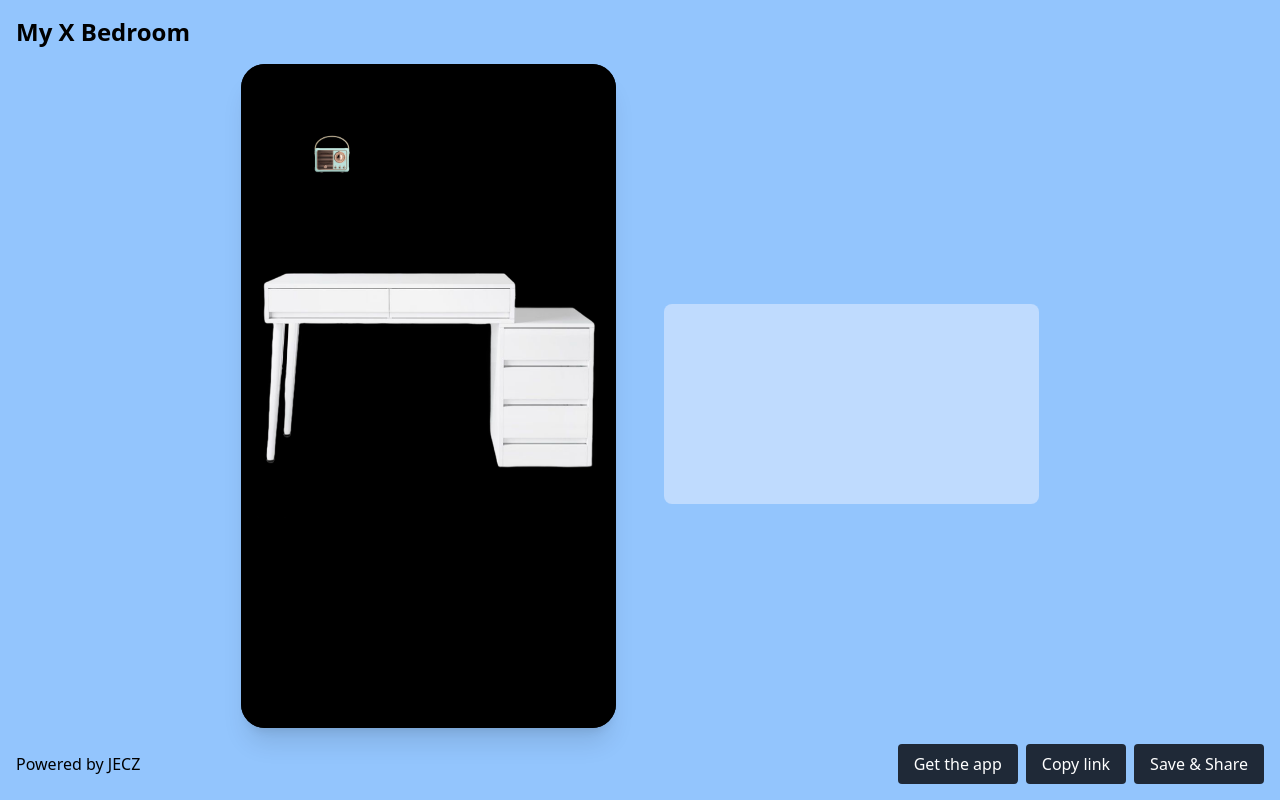
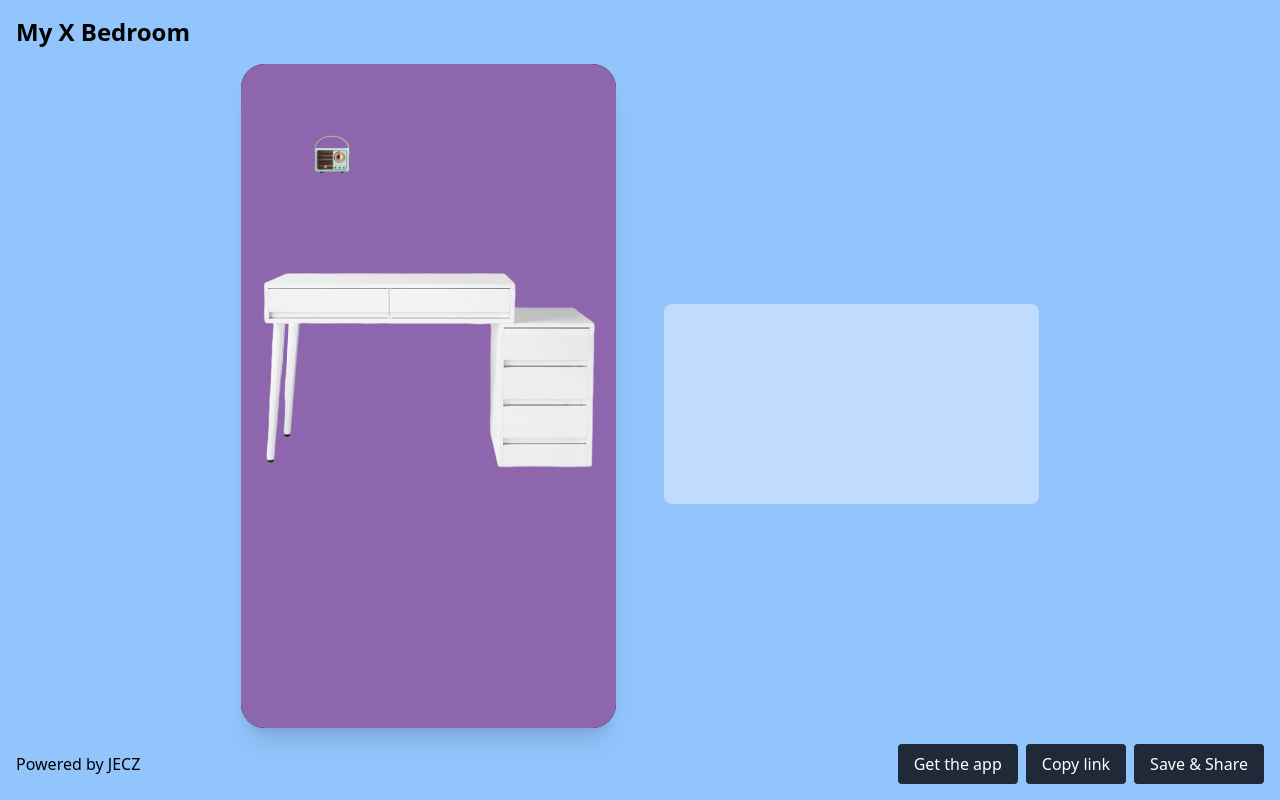
Before and after one commit to emmyxth/xhackathon, a Next.js app: page /bedroom in a window 1280 px wide. Built offline with nearby package versions, Linux system fonts and the light colour scheme.

Commit message:
random background image

```diff
--- a/src/components/EditableComponent.tsx
+++ b/src/components/EditableComponent.tsx
@@ -25,12 +25,25 @@ const EditableComponent: React.FC = () => {
     // Add more elements as needed
   ]);
 
+  const getRandomColor = () => {
+    const letters = "0123456789ABCDEF";
+    let color = "#";
+    for (let i = 0; i < 6; i++) {
+      color += letters[Math.floor(Math.random() * 16)];
+    }
+    return color;
+  };
   const addElement = (element: Element) => {
     setElements([...elements, element]);
   };
 
+  const backgroundColor = getRandomColor();
+
   return (
-    <div className="relative w-full h-full bg-black text-white p-4">
+    <div
+      className="relative w-full h-full text-white p-4"
+      style={{ backgroundColor }}
+    >
       {/* ...header content */}
 
       {/* Container for base image and draggable elements */}
```
